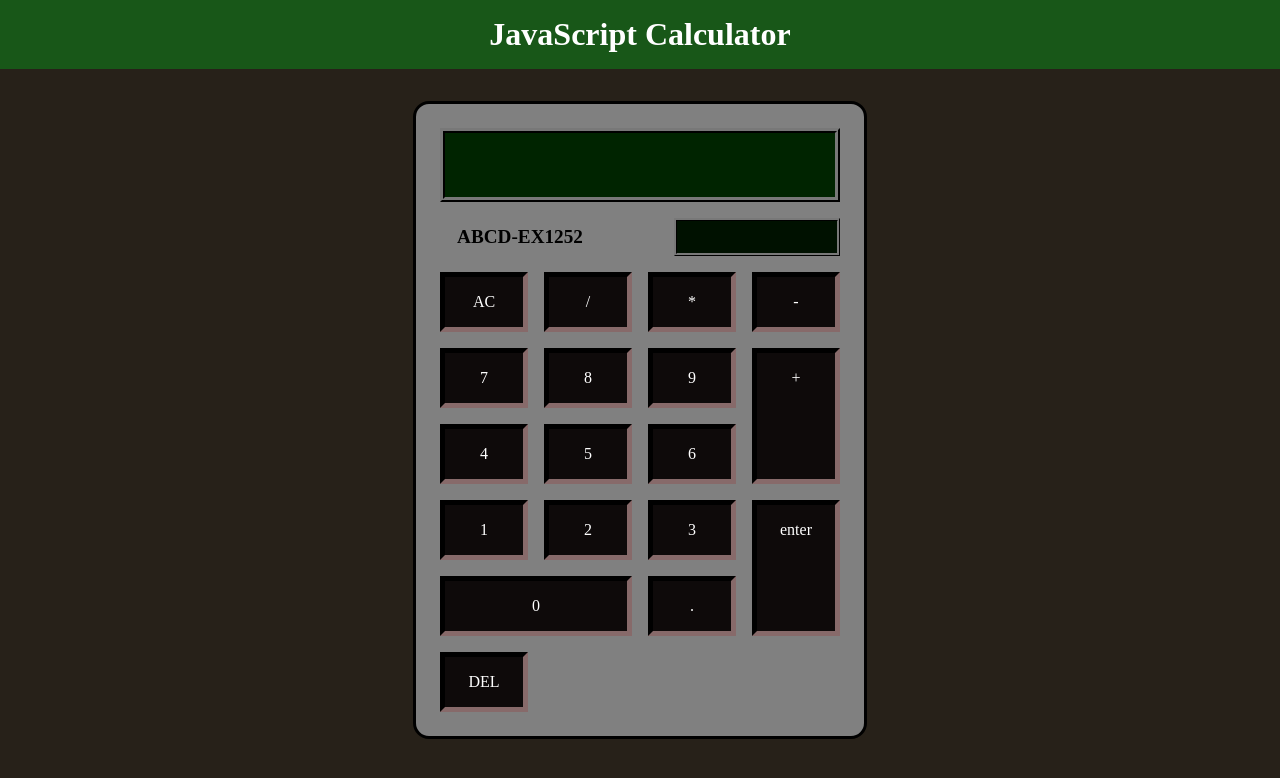
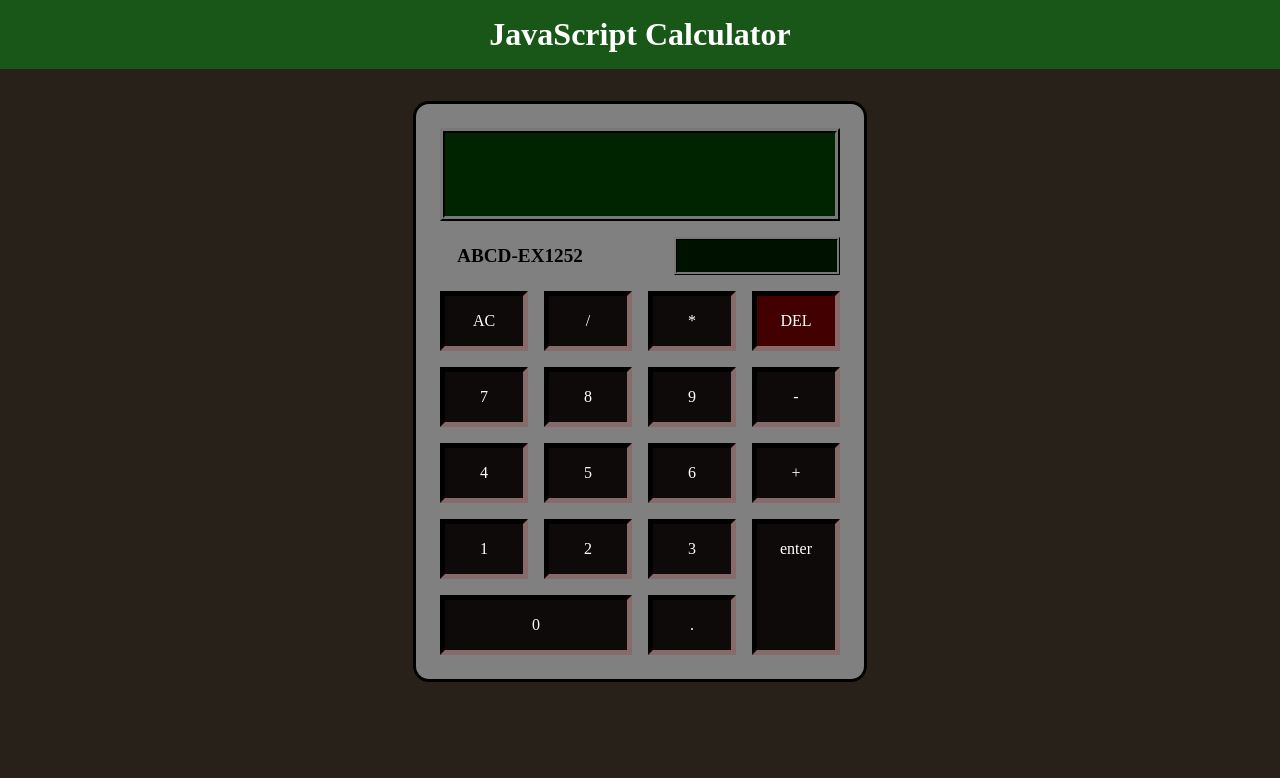
Before and after one commit to prince-thind/calculator, a plain HTML site: page index.html in a window 1280 px wide. Drawn offline with Linux system fonts and the light colour scheme.

```diff
--- a/style.css
+++ b/style.css
@@ -24,18 +24,32 @@
 }
 .display {
   background-color: rgb(0, 36, 0);
-  height: 4rem;
   border: 5px ridge rgb(36, 36, 36);
   display: flex;
+  flex-direction: column;
   justify-content: flex-end;
-  align-items: center;
+  align-items: flex-end;
   padding-right: 1rem;
-  font-size: 1.8em;
+  font-size: 1.8rem;
+}
+.previous {
+  font-size: 1rem;
+  padding: 0.3rem;
+  min-height: 2rem;
+  opacity: 0.5;
+  word-break:break-all;
+  word-wrap: break-word;
+}
+.current {
+  padding: 0.3rem;
+  min-height: 2rem;
+  word-break:break-all;
+  word-wrap: break-word;
 }
 .surface {
   display: flex;
   align-items: center;
-  padding:1rem 0 1rem 0;
+  padding: 1rem 0 1rem 0;
 }
 .brand {
   width: 40%;
@@ -45,8 +59,8 @@
 }
 .solar-screen {
   width: 40%;
-  padding-top:2rem;
-  margin-left:auto;
+  padding-top: 2rem;
+  margin-left: auto;
   background-color: rgb(0, 17, 0);
   border: 3px ridge rgb(36, 36, 36);
 }
@@ -54,14 +68,18 @@
 .main-keys {
   display: grid;
   grid-template-areas:
-    "AC divide multiply subtract"
-    "main main main plus"
+    "AC divide multiply delete"
+    "main main main subtract"
     "main main main plus"
     "main main main enter"
     "zero zero dot enter";
   grid-gap: 1rem;
   grid-template-columns: 1fr 1fr 1fr 1fr;
   grid-template-rows: 1fr 1fr 1fr 1fr 1fr;
+}
+.k-delete{
+  grid-area:delete;
+  background-color: rgb(66, 0, 0) !important;
 }
 .k-clear {
   grid-area: AC;
@@ -98,7 +116,7 @@
 .key {
   background-color: rgb(14, 10, 10);
   border: 5px inset rgb(51, 40, 40);
-  padding:1rem;
+  padding: 1rem;
 }
 .key:hover {
   background-color: black;
```
